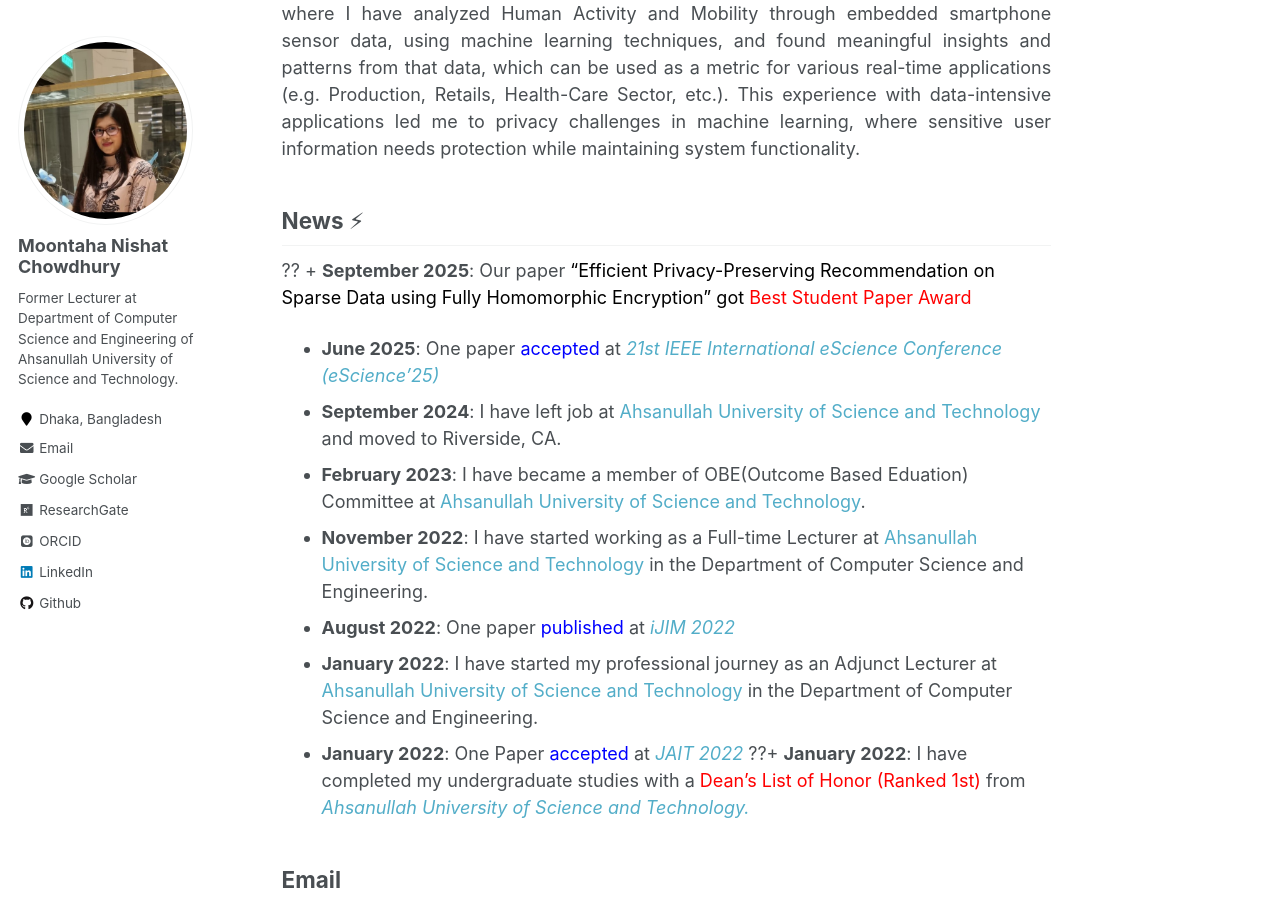
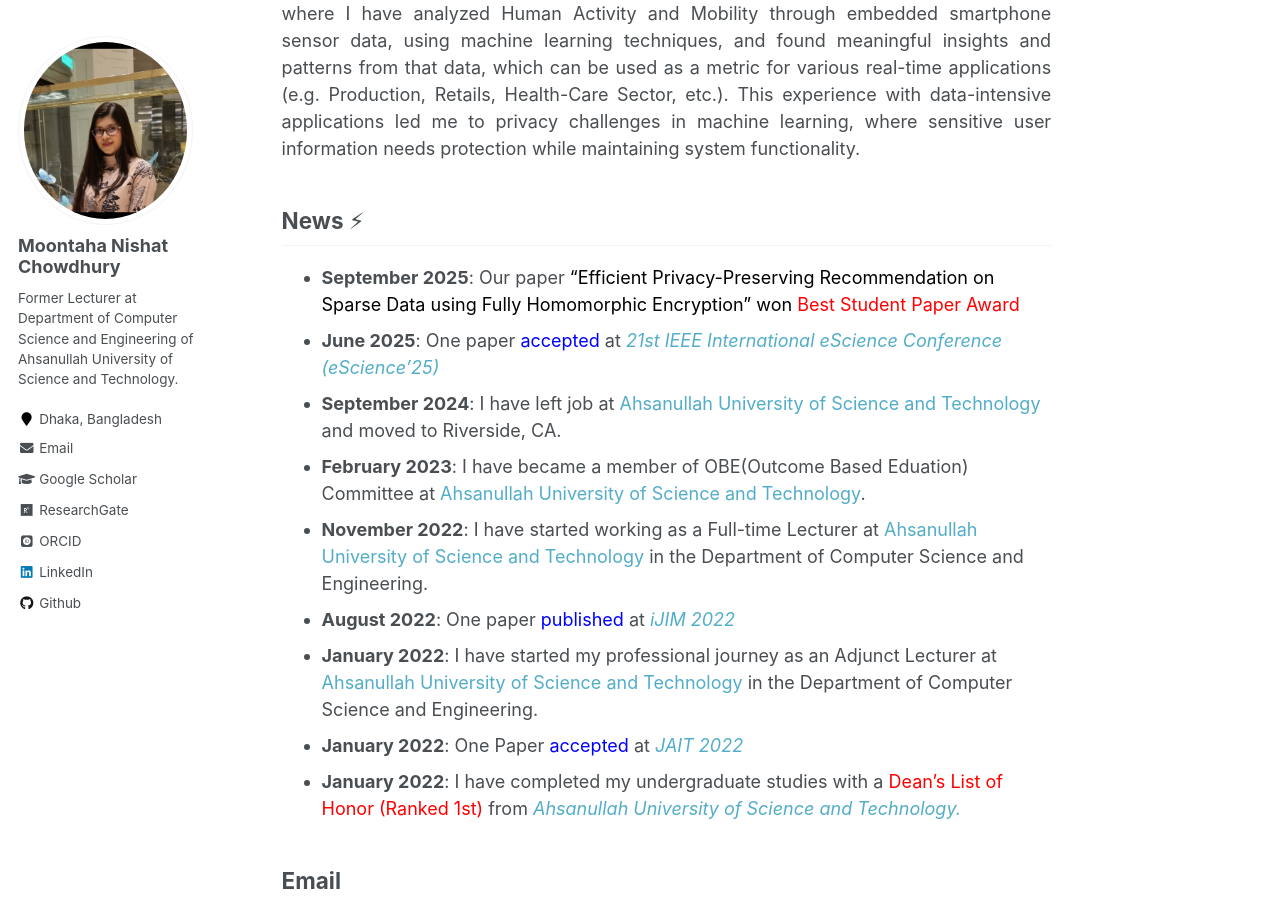
Before and after one commit to chowdhurymoontaha/chowdhurymoontaha.github.io, a Jekyll site: the page built from _pages/about.md, in a window 1280 px wide and 900 px high, scrolled down 764 px. Built offline with Jekyll 4.4.1, drawn with Linux system fonts in a browser that asks for light colours; some web fonts are replaced.

Commit message:
IEEE Best Paper Award update

```diff
--- a/_pages/about.md
+++ b/_pages/about.md
@@ -34,7 +34,7 @@ using machine learning techniques, and found meaningful insights and patterns fr
  </p>
 
 ## News ⚡
-?? + <strong>September 2025</strong>: Our paper <span style="color:black">"Efficient Privacy-Preserving Recommendation on Sparse Data using Fully Homomorphic Encryption" got</span> <span style="color:red">Best Student Paper Award</span>
++ <strong>September 2025</strong>: Our paper <span style="color:black">"Efficient Privacy-Preserving Recommendation on Sparse Data using Fully Homomorphic Encryption" won</span> <span style="color:red">Best Student Paper Award</span>
 + <strong>June 2025</strong>: One paper <span style="color:blue">accepted</span> at <em><a href="https://www.escience-conference.org/2025/papers">21st IEEE International eScience Conference (eScience'25)</a></em>
 + <strong>September 2024</strong>: I have left job at <a href="https://aust.edu/">Ahsanullah University of Science and Technology</a> and moved to Riverside, CA.
 + <strong>February 2023</strong>: I have became a member of OBE(Outcome Based Eduation) Committee at <a href="https://aust.edu/">Ahsanullah University of Science and Technology</a>.
@@ -42,7 +42,7 @@ using machine learning techniques, and found meaningful insights and patterns fr
 + <strong>August 2022</strong>: One paper <span style="color:blue">published</span> at <em><a href="https://online-journals.org/index.php/i-jim/issue/view/869">iJIM 2022</a></em>
 + <strong>January 2022</strong>: I have started my professional journey as an Adjunct Lecturer at <a href="https://aust.edu/">Ahsanullah University of Science and Technology</a> in the Department of Computer Science and Engineering.
 + <strong>January 2022</strong>: One Paper <span style="color:blue">accepted</span> at <em><a href="http://www.jait.us/index.php?m=content&c=index&a=lists&catid=221">JAIT 2022</a></em>
-??+ <strong>January 2022</strong>: I have completed my undergraduate studies with a <span style="color:red">Dean's List of Honor (Ranked 1st) </span>from <em><a href="https://aust.edu">Ahsanullah University of Science and Technology.</a></em>
++ <strong>January 2022</strong>: I have completed my undergraduate studies with a <span style="color:red">Dean's List of Honor (Ranked 1st) </span>from <em><a href="https://aust.edu">Ahsanullah University of Science and Technology.</a></em>
 
 
 ## Email
```
Also changed, not shown: _pages/publications.md (+1 -1 lines).
